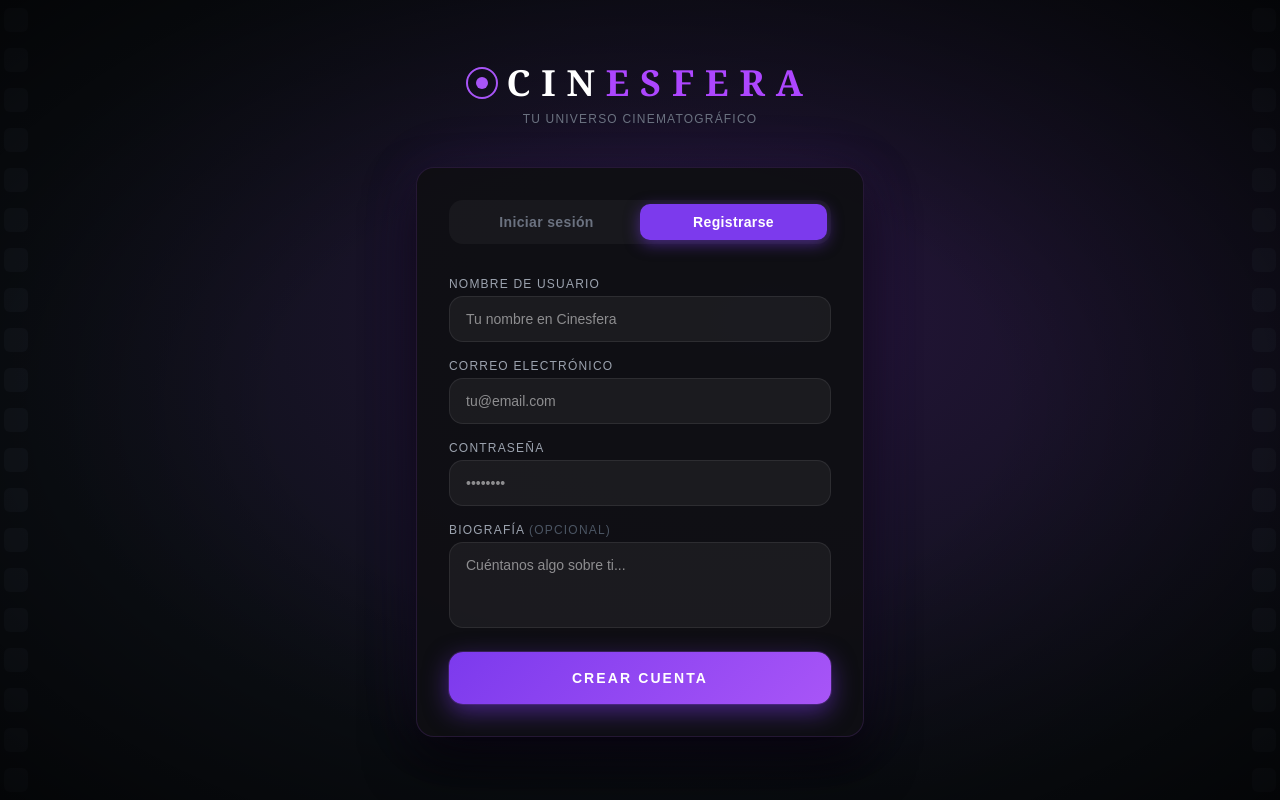
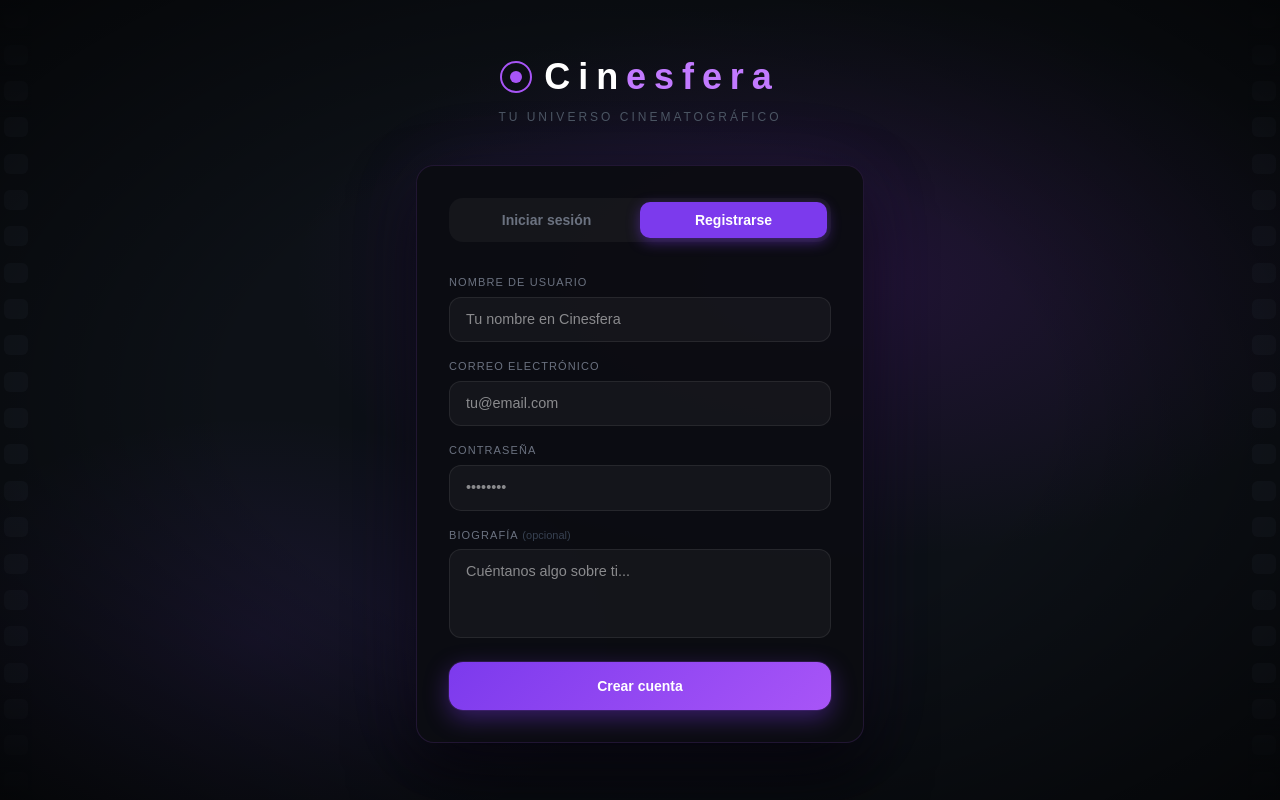
Before and after one commit to AlansitoFdez/Cinesfera, a React (Vite) app in the folder frontend/: page /login in a window 1280 px wide. Both pictures are taken after a click on the button "Registrarse". Shown: the top 800 px of the page. Built offline with nearby package versions, Linux system fonts and the light colour scheme; no server answers.

Commit message:
style(login): premium card entrance, focus states and loading spinner

```diff
--- a/frontend/src/components/auth/Login.jsx
+++ b/frontend/src/components/auth/Login.jsx
@@ -1,160 +1,139 @@
-import { useState } from "react";
+import { useState, useEffect, useRef } from "react";
+import { gsap } from "gsap";
 import api from "../../api.js";
 import { useAuth } from "../../hooks/useAuth";
 import { useNavigate } from "react-router-dom";
 import SplitText from "../ui/SplitText";
 
-//Componente de Login o Singup que aparecerá nada más abrir la app para que la gente tenga que registrarse obligatoriamente
 export default function Login() {
-  //Recibimos la funcion de login del hook personalizado que creamos
     const { login } = useAuth();
-  //Recibimos la funcion navigate para poder redirigir al usuario
     const navigate = useNavigate();
-  //Estado para saber si estamos en la pantalla de login o en la de registro
+    const cardRef = useRef(null);
+
     const [isLogin, setIsLogin] = useState(true);
-  //Estado para guardar todos los datos del formulario, todo en un solo estado
-  const [form, setForm] = useState({
-    username: "",
-    email: "",
-    password: "",
-    biography: "",
-  });
-  //Estado para guardar los errores que surjan
+    const [form, setForm] = useState({ username: "", email: "", password: "", biography: "" });
     const [error, setError] = useState("");
-  //Estado para mantener la pantalla en modo de carga durante el proceso de login o registro
     const [loading, setLoading] = useState(false);
 
-  //Función que se ejecutara cada vez que el usuario escriba algo en los campos de formulario
-  //Con esta funcion recogemos un evento llamado "e" y usamos desestructuración para el estado de form
-  //Con e.target.name y e.target.value hacemos que el programa modifique la variable del estado form que tenga el mismo nombre que el campo usando el valor que añada el usuario
+    // Entrada de la card al montar
+    useEffect(() => {
+        if (!cardRef.current) return;
+        gsap.fromTo(
+            cardRef.current,
+            { opacity: 0, y: 28 },
+            { opacity: 1, y: 0, duration: 0.75, ease: "power3.out", delay: 0.15 }
+        );
+    }, []);
+
     const handleChange = (e) => {
         setForm({ ...form, [e.target.name]: e.target.value });
     };
 
-  //Función que se ejecutará al enviar el formulario, ya sea el de login o el de registro
-  //Usamos async await para poder hacer la petición a la API de forma asíncrona
     const handleSubmit = async (e) => {
-    //Con preventDefault evitamos que el formulario se envíe si existen errores
         e.preventDefault();
         setLoading(true);
         setError("");
-
         try {
-      //Creamos una variable endpoint que cambiará dependiendo de la varibale isLogin
-      //Si isLogin es True la ruta del endpoint será login, en caso contrario será signup
             const endpoint = isLogin ? "/login" : "/signup";
-      //El cuerpo de la llamada, es decir, los datos que enviaremos al backend serán los de los campos email y password para el login
-      //Sino se enviará el formulario completo
             const body = isLogin
                 ? { email: form.email, password: form.password }
-        : {
-            username: form.username,
-            email: form.email,
-            password: form.password,
-            biography: form.biography,
-          };
+                : { username: form.username, email: form.email, password: form.password, biography: form.biography };
 
-      //Aquí hacemos la llamada a la api con la ruta auth y luego haciendo uso de la variable endpoint
-      //Hacemos la petición post con el cuerpo correspondiente
             const response = await api.post(`/auth${endpoint}`, body);
-
-      // Al iniciar sesión o al registrarte, hacemos que el contexto inicie sesión y guarde los datos del usuario autenticado para que esté a disposición del resto de páginas de la app
             login(response.datos);
-
-      // Recogemos el campo role de los datos para redirigir al usuario a la página correspondiente
-      //En caso de ser usuario se redigirá al Home de la app y si es Admin se le enviará a la página principal del Dashboard de Admin
-      navigate("/home")
+            navigate("/home");
         } catch (err) {
-      // El interceptor ya normaliza el error con { mensaje: "..." }
             setError(err.mensaje || "Error de conexión con el servidor");
         } finally {
             setLoading(false);
         }
     };
 
+    const inputStyle = {
+        background: "rgba(255,255,255,0.04)",
+        border: "1px solid rgba(255,255,255,0.08)",
+        borderRadius: "12px",
+        color: "#fff",
+        padding: "11px 16px",
+        fontSize: "0.9rem",
+        outline: "none",
+        width: "100%",
+        transition: "border-color 0.2s, box-shadow 0.2s"
+    };
+
+    const handleFocus = (e) => {
+        e.target.style.borderColor = "rgba(168,85,247,0.5)";
+        e.target.style.boxShadow = "0 0 0 3px rgba(124,58,237,0.1)";
+    };
+
+    const handleBlur = (e) => {
+        e.target.style.borderColor = "rgba(255,255,255,0.08)";
+        e.target.style.boxShadow = "none";
+    };
+
     return (
-    /* Contenedor principal de la app
-       **min-h-screen - La altura mínima será toda la pantalla para que si el contenido es mayor se expanda a lo largo
-       **flex - Activamos flexbox para que los hijos también lo reciban
-       **items-center - Centra los hijos verticalmente
-       **justify-center - Centra los hijos horizontalmente
-       **relative - Establece el contexto de posicionamiento como principal para que luego sus hijos usen absolute y se ajusten al padre que es relative
-       **overflow-hidden - Oculta cualquier contenido que se salga del contenedor
+        <div
+            className="min-h-screen flex items-center justify-center relative overflow-hidden"
+            style={{ background: "#0d1117" }}
+        >
+            {/* Fondo — dos acentos radiales */}
+            <div className="absolute inset-0 pointer-events-none" style={{
+                background: "radial-gradient(ellipse 60% 50% at 65% 35%, rgba(88,28,135,0.28) 0%, transparent 70%)"
+            }} />
+            <div className="absolute inset-0 pointer-events-none" style={{
+                background: "radial-gradient(ellipse 40% 40% at 20% 80%, rgba(124,58,237,0.1) 0%, transparent 70%)"
+            }} />
 
-       **Apartado Style: Añadimos color concreto al background ya que Tailwind no tiene este color en sus paletas
-    */
-    <div className="min-h-screen flex items-center justify-center relative overflow-hidden" style={{ background: "#0d1117" }}>
-      {/* Degradado del fondo
-          **absolute - Como comentamos con absolute se ajusta relativamente al padre que es el que tiene relative
-          **inset-0 - Hace que el contenedor ocupe todo el espacio disponible del padre
+            {/* Tira de película izquierda */}
+            <div className="absolute left-0 top-0 bottom-0 w-8 pointer-events-none" style={{ opacity: 0.18 }}>
+                <div className="absolute inset-0" style={{
+                    background: "linear-gradient(to bottom, #0d1117 0%, transparent 15%, transparent 85%, #0d1117 100%)"
+                }} />
+                <div className="flex flex-col justify-around h-full">
+                    {Array.from({ length: 22 }).map((_, i) => (
+                        <div key={i} className="h-5 mx-1 rounded-sm" style={{ background: "#374151" }} />
+                    ))}
+                </div>
+            </div>
 
-          **Apartado Style: Con Tailwind es dificil hacer un degradado asi que usamos style
-          **radial-gradient(ellipse at 60% 40%, ...) - con esto creamos un degradado en forma de elipse que empieza en el punto 60% 40% (un poco a la derecha del centro y por arriba del centro)
-          **rgba - muestra el color de la elipse con 30 por ciento de opacidad
-          **color + 70% - ponemos el mismo color del fondo con 70% y con ello el color del centro se irá conviertiendo en el color del fondo hacia los bordes del contenedor
-      */}
-      <div className="absolute inset-0" style={{ background:"radial-gradient(ellipse at 60% 40%, rgba(88,28,135,0.3) 0%, #0d1117 70%)",}} />
+            {/* Tira de película derecha */}
+            <div className="absolute right-0 top-0 bottom-0 w-8 pointer-events-none" style={{ opacity: 0.18 }}>
+                <div className="absolute inset-0" style={{
+                    background: "linear-gradient(to bottom, #0d1117 0%, transparent 15%, transparent 85%, #0d1117 100%)"
+                }} />
+                <div className="flex flex-col justify-around h-full">
+                    {Array.from({ length: 22 }).map((_, i) => (
+                        <div key={i} className="h-5 mx-1 rounded-sm" style={{ background: "#374151" }} />
+                    ))}
+                </div>
+            </div>
 
-      {/* Contenedor central
-          **relative - Como
-          **z-10 - Coloca el contenedor por encima de los demás para que quede por encima del degradado
-          **w-full - Ocupa el 100% del ancho del espacio disponible
-          **max-w-md - tiene un ancho maximo de 28rem(448px). Cuando se ve en pantalla grande la tarjeta queda centrada
-          **mx-4 - Añade un margen de 1rem(16px) a los lados para que la vista de móvil no se pegue a los bordes
-      */}
-      <div className="relative z-10 w-full max-w-md mx-4">
-        {/* Logo
-            **text-center - Centra el contenido horizontalmente
-            **mb-10 - Añade un margen de 2.5rem(40px) por debajo del contenido
-        */}
+            {/* Viñeta */}
+            <div
+                className="absolute inset-0 pointer-events-none"
+                style={{ background: "radial-gradient(ellipse at center, transparent 45%, rgba(0,0,0,0.65) 100%)" }}
+            />
+
+            {/* Contenido central */}
+            <div ref={cardRef} className="relative z-10 w-full max-w-md mx-4">
+
+                {/* Logo */}
                 <div className="text-center mb-10">
-          {/*
-             **inline-flex - Flexbox en línea y esto ocupa lo que ocupa el tamaño del contenido
-             **items-center - alinea verticalmente
-             **gap-2 - 0.5rem entre el círculo y el texto
-             **mb-2 - 0.5rem entre el título y el subtítulo
-          */}
-          <div className="inline-flex items-center gap-2 mb-2">
-            {/* Icono Circular Exterior
-                **w-8 - ancho de 2rem(32px)
-                **h-8 - alto de 2rem(32px)
-                **rounded-full - Convierte el div en perfectamente circular
-                **flex items-center justify-center - para centrar el punto interior tanto vertical como horizontal
-
-                **Apartado Style - Le aplicamos un border solido y grueso de 2px y un color morado
-            */}
-            <div className="w-8 h-8 rounded-full flex items-center justify-center" style={{ border: "2px solid #a855f7" }}>
-              {/* Icono Circular Interior
-                  **w-3 y h3 - 0.75rem(12px) de ancho y alto
-                  **rounded-full - Completamente circular
-
-                  **Apartado Style - Coloreamos todo el fondo del contenedor del mismo color que el exterior
-              */}
+                    <div className="inline-flex items-center gap-3 mb-3">
+                        {/* Icono */}
+                        <div
+                            className="w-8 h-8 rounded-full flex items-center justify-center"
+                            style={{ border: "2px solid #a855f7" }}
+                        >
                             <div className="w-3 h-3 rounded-full" style={{ background: "#a855f7" }} />
                         </div>
-            {/* Título Cinesfera
-                **text-4xl - tamaño de fuente 2.25rem(36px)
-                **font-black - para que la letra sea lo más gruesa disponible
-                **text-white - color del texto
-                **uppercase - para pasarlo todo a mayúsculas
 
-                **apartado Style - cambiamos estilo de fuente y le añadimos un espaciado entre letra y letra para que el efecto se vea mejor
-            */}
-            <h1
-              className="text-4xl font-black text-white uppercase"
-              style={{ fontFamily: "'Georgia', serif", letterSpacing: "0.3em" }}
-            >
-              {/* Componentes SplitText para el efecto del texto*/}
-              <SplitText
-                text="Cin"
-                delay={0.1}
-                duration={0.4}
-                stagger={0.03}
-                y={10}
-              />
+                        {/* Nombre con SplitText */}
+                        <h1 className="text-4xl font-bold text-white" style={{ letterSpacing: "0.22em" }}>
+                            <SplitText text="Cin" delay={0.1} duration={0.4} stagger={0.03} y={10} />
                             <SplitText
                                 text="esfera"
-                className="text-purple-500"
+                                className="text-purple-400"
                                 delay={0.25}
                                 duration={0.4}
                                 stagger={0.03}
@@ -162,56 +141,50 @@ export default function Login() {
                             />
                         </h1>
                     </div>
-          {/* Subtítulo
-              **text-xs - fuente muy pequeña 0.75rem(12px)
-              **tracking-widest - espacio entre letras de Tailwind 0.1em
-              **uppercase - todo a mayúsculas
-
-              **apartado style - color de las letras para que tenga un aspecto de subtítulo
-          */}
-          <p className="text-xs tracking-widest uppercase" style={{ color: "#6b7280" }}>
+                    <p className="text-xs tracking-[0.25em] uppercase" style={{ color: "#4b5563" }}>
                         Tu universo cinematográfico
                     </p>
                 </div>
 
-        {/* Card Principal
-            **
-        */}
-        <div className="rounded-2xl p-8 border" style={{background: "rgba(15,15,20,0.95)", borderColor: "rgba(168,85,247,0.15)",
-            boxShadow: "0 0 60px rgba(124,58,237,0.1), 0 25px 50px rgba(0,0,0,0.8)",}}>
-          {/* Toggle */}
+                {/* Card */}
+                <div
+                    className="rounded-2xl p-8"
+                    style={{
+                        background: "rgba(12,13,18,0.96)",
+                        border: "1px solid rgba(168,85,247,0.14)",
+                        boxShadow: "0 0 80px rgba(124,58,237,0.08), 0 32px 64px rgba(0,0,0,0.7)"
+                    }}
+                >
+                    {/* Toggle login / registro */}
                     <div
                         className="flex mb-8 rounded-xl p-1"
                         style={{ background: "rgba(255,255,255,0.04)" }}
                     >
+                        {[
+                            { label: "Iniciar sesión", value: true },
+                            { label: "Registrarse", value: false }
+                        ].map(({ label, value }) => (
                             <button
-              onClick={() => setIsLogin(true)}
-              className="flex-1 py-2 rounded-lg text-sm font-semibold tracking-wide transition-all duration-300"
-              style={
-                isLogin
-                  ? { background: "#7c3aed", color: "white", boxShadow: "0 4px 15px rgba(124,58,237,0.5)" }
+                                key={label}
+                                onClick={() => { setIsLogin(value); setError(""); }}
+                                className="flex-1 py-2 rounded-lg text-sm font-semibold transition-all duration-250"
+                                style={isLogin === value
+                                    ? { background: "#7c3aed", color: "#fff", boxShadow: "0 4px 14px rgba(124,58,237,0.45)" }
                                     : { color: "#6b7280" }
                                 }
                             >
-              Iniciar sesión
+                                {label}
                             </button>
-            <button
-              onClick={() => setIsLogin(false)}
-              className="flex-1 py-2 rounded-lg text-sm font-semibold tracking-wide transition-all duration-300"
-              style={
-                !isLogin
-                  ? { background: "#7c3aed", color: "white", boxShadow: "0 4px 15px rgba(124,58,237,0.5)" }
-                  : { color: "#6b7280" }
-              }
-            >
-              Registrarse
-            </button>
+                        ))}
                     </div>
 
+                    {/* Formulario */}
                     <form className="flex flex-col gap-4" onSubmit={handleSubmit}>
+
+                        {/* Username (solo registro) */}
                         {!isLogin && (
-              <div className="flex flex-col gap-1">
-                <label className="text-xs uppercase tracking-widest" style={{ color: "#9ca3af" }}>
+                            <div className="flex flex-col gap-1.5">
+                                <label className="text-[11px] uppercase tracking-widest" style={{ color: "#6b7280" }}>
                                     Nombre de usuario
                                 </label>
                                 <input
@@ -220,14 +193,16 @@ export default function Login() {
                                     value={form.username}
                                     onChange={handleChange}
                                     placeholder="Tu nombre en Cinesfera"
-                  className="rounded-xl px-4 py-3 text-sm text-white outline-none"
-                  style={{ background: "rgba(255,255,255,0.05)", border: "1px solid rgba(255,255,255,0.08)" }}
+                                    style={inputStyle}
+                                    onFocus={handleFocus}
+                                    onBlur={handleBlur}
                                 />
                             </div>
                         )}
 
-            <div className="flex flex-col gap-1">
-              <label className="text-xs uppercase tracking-widest" style={{ color: "#9ca3af" }}>
+                        {/* Email */}
+                        <div className="flex flex-col gap-1.5">
+                            <label className="text-[11px] uppercase tracking-widest" style={{ color: "#6b7280" }}>
                                 Correo electrónico
                             </label>
                             <input
@@ -236,13 +211,15 @@ export default function Login() {
                                 value={form.email}
                                 onChange={handleChange}
                                 placeholder="tu@email.com"
-                className="rounded-xl px-4 py-3 text-sm text-white outline-none"
-                style={{ background: "rgba(255,255,255,0.05)", border: "1px solid rgba(255,255,255,0.08)" }}
+                                style={inputStyle}
+                                onFocus={handleFocus}
+                                onBlur={handleBlur}
                             />
                         </div>
 
-            <div className="flex flex-col gap-1">
-              <label className="text-xs uppercase tracking-widest" style={{ color: "#9ca3af" }}>
+                        {/* Contraseña */}
+                        <div className="flex flex-col gap-1.5">
+                            <label className="text-[11px] uppercase tracking-widest" style={{ color: "#6b7280" }}>
                                 Contraseña
                             </label>
                             <input
@@ -251,15 +228,20 @@ export default function Login() {
                                 value={form.password}
                                 onChange={handleChange}
                                 placeholder="••••••••"
-                className="rounded-xl px-4 py-3 text-sm text-white outline-none"
-                style={{ background: "rgba(255,255,255,0.05)", border: "1px solid rgba(255,255,255,0.08)" }}
+                                style={inputStyle}
+                                onFocus={handleFocus}
+                                onBlur={handleBlur}
                             />
                         </div>
 
+                        {/* Biografía (solo registro) */}
                         {!isLogin && (
-              <div className="flex flex-col gap-1">
-                <label className="text-xs uppercase tracking-widest" style={{ color: "#9ca3af" }}>
-                  Biografía <span style={{ color: "#4b5563" }}>(opcional)</span>
+                            <div className="flex flex-col gap-1.5">
+                                <label className="text-[11px] uppercase tracking-widest" style={{ color: "#6b7280" }}>
+                                    Biografía{" "}
+                                    <span style={{ color: "#374151", textTransform: "none", letterSpacing: 0 }}>
+                                        (opcional)
+                                    </span>
                                 </label>
                                 <textarea
                                     name="biography"
@@ -267,65 +249,62 @@ export default function Login() {
                                     onChange={handleChange}
                                     placeholder="Cuéntanos algo sobre ti..."
                                     rows={3}
-                  className="rounded-xl px-4 py-3 text-sm text-white outline-none resize-none"
-                  style={{ background: "rgba(255,255,255,0.05)", border: "1px solid rgba(255,255,255,0.08)" }}
+                                    style={{ ...inputStyle, resize: "none" }}
+                                    onFocus={handleFocus}
+                                    onBlur={handleBlur}
                                 />
                             </div>
                         )}
 
+                        {/* Error */}
                         {error && (
                             <div
                                 className="rounded-xl px-4 py-3 text-sm"
                                 style={{
-                  background: "rgba(239,68,68,0.1)",
-                  border: "1px solid rgba(239,68,68,0.3)",
-                  color: "#f87171",
+                                    background: "rgba(239,68,68,0.08)",
+                                    border: "1px solid rgba(239,68,68,0.25)",
+                                    color: "#f87171"
                                 }}
                             >
                                 {error}
                             </div>
                         )}
 
+                        {/* Submit */}
                         <button
                             type="submit"
                             disabled={loading}
-              className="mt-2 w-full py-4 rounded-xl font-bold tracking-widest uppercase text-sm text-white transition-all duration-200"
+                            className="mt-2 w-full py-3.5 rounded-xl font-semibold text-sm text-white transition-all duration-200 flex items-center justify-center gap-2"
                             style={{
                                 background: loading
-                  ? "rgba(124,58,237,0.4)"
+                                    ? "rgba(124,58,237,0.35)"
                                     : "linear-gradient(135deg, #7c3aed 0%, #a855f7 100%)",
                                 boxShadow: loading
                                     ? "none"
-                  : "0 8px 25px rgba(124,58,237,0.5), 0 0 0 1px rgba(168,85,247,0.2)",
+                                    : "0 8px 24px rgba(124,58,237,0.4), 0 0 0 1px rgba(168,85,247,0.15)",
                                 cursor: loading ? "not-allowed" : "pointer",
-                letterSpacing: "0.15em",
+                                transform: loading ? "scale(1)" : undefined
                             }}
+                            onMouseEnter={e => { if (!loading) e.currentTarget.style.transform = "scale(1.02)"; }}
+                            onMouseLeave={e => { e.currentTarget.style.transform = "scale(1)"; }}
                         >
-              {loading ? "Cargando..." : isLogin ? "Entrar" : "Crear cuenta"}
+                            {loading ? (
+                                <>
+                                    <div
+                                        className="w-4 h-4 rounded-full border-2 border-t-transparent animate-spin"
+                                        style={{ borderColor: "rgba(255,255,255,0.6) rgba(255,255,255,0.6) rgba(255,255,255,0.6) transparent" }}
+                                    />
+                                    <span style={{ color: "rgba(255,255,255,0.6)" }}>
+                                        {isLogin ? "Entrando..." : "Creando cuenta..."}
+                                    </span>
+                                </>
+                            ) : (
+                                isLogin ? "Entrar" : "Crear cuenta"
+                            )}
                         </button>
                     </form>
                 </div>
             </div>
-
-      {/* Tira izquierda */}
-      <div className="absolute left-0 top-0 bottom-0 w-8 flex flex-col justify-around opacity-20">
-        {Array.from({ length: 20 }).map((_, i) => (
-          <div key={i} className="h-6 mx-1 rounded-sm" style={{ background: "#374151" }} />
-        ))}
-      </div>
-
-      {/* Tira derecha */}
-      <div className="absolute right-0 top-0 bottom-0 w-8 flex flex-col justify-around opacity-20">
-        {Array.from({ length: 20 }).map((_, i) => (
-          <div key={i} className="h-6 mx-1 rounded-sm" style={{ background: "#374151" }} />
-        ))}
-      </div>
-
-      {/* Viñeta */}
-      <div
-        className="absolute inset-0"
-        style={{ background: "radial-gradient(ellipse at center, transparent 40%, rgba(0,0,0,0.7) 100%)" }}
-      />
         </div>
     );
 }
```
Lines whose indentation alone changed are shown as unchanged.
